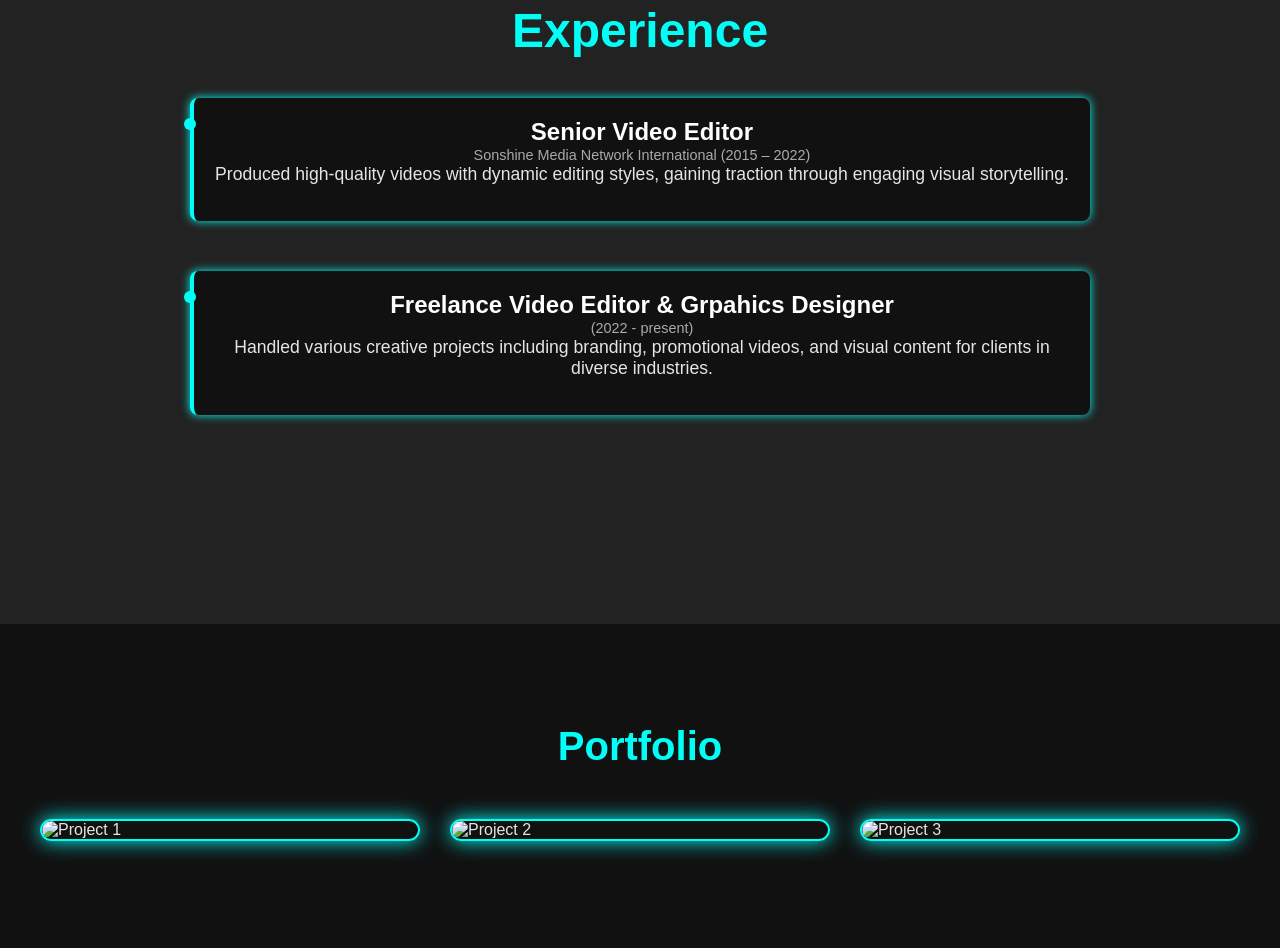
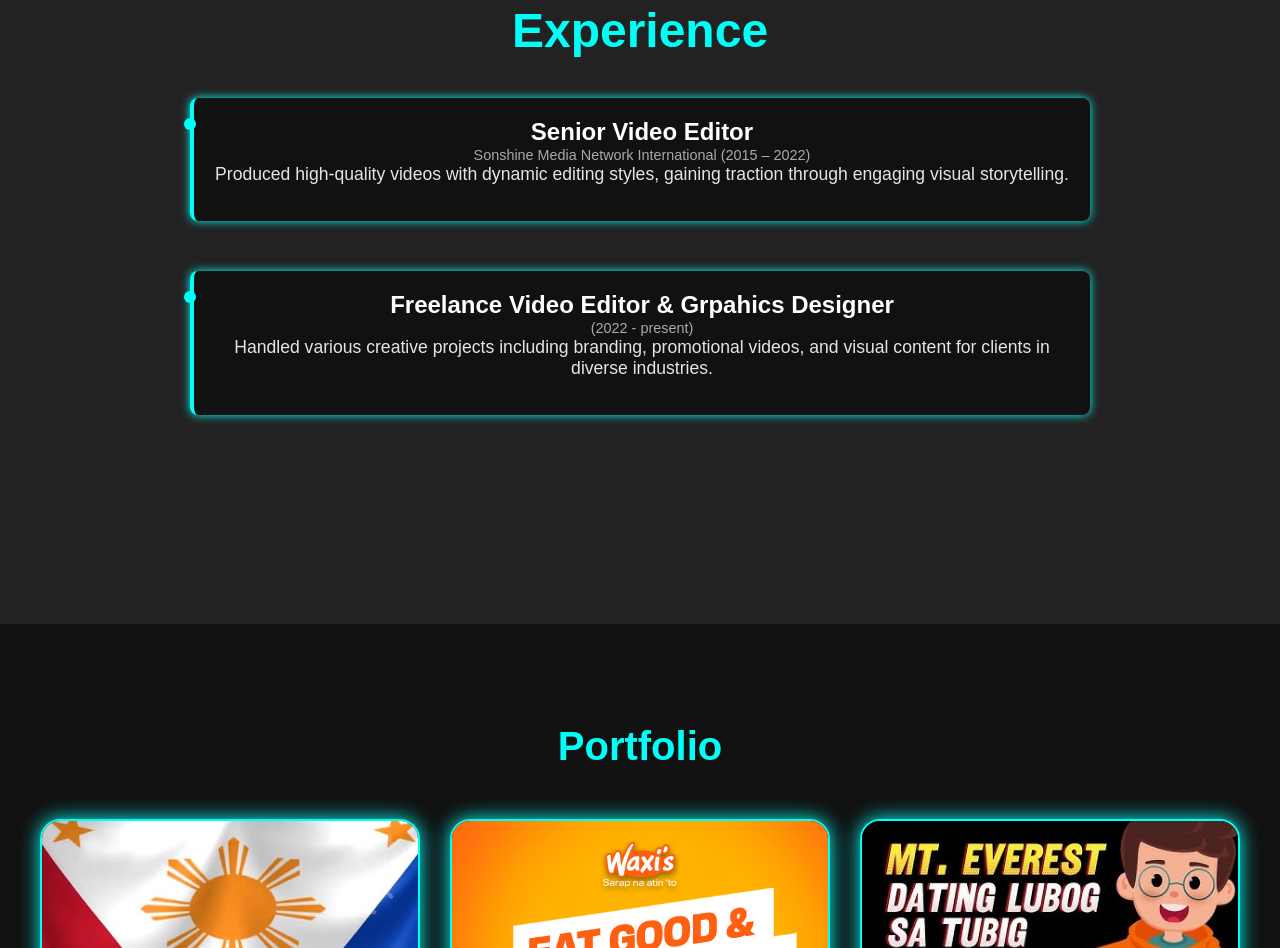
Before and after one commit to LuisPingul/WebsitePortfolioProject, a plain HTML site: page index.html in a window 1280 px wide. Shown: the part 1852-2800 px from the top of the page. Drawn offline with nearby package versions, Linux system fonts and the light colour scheme.

Commit message:
image redirected to assets

```diff
--- a/index.html
+++ b/index.html
@@ -36,7 +36,7 @@
             </header>
             <div class="container">
                  <div class="hero-pic">
-                    <img src="me AI.jpeg" alt="profile pic">
+                    <img src="/assets/me AI.jpeg" alt="profile pic">
                  </div>
                  <div class="hero-text">
                     <h1><span style="color: white;">Hi I'm </span>Luis Pingul</h1>
@@ -68,7 +68,7 @@
      <section class="section" id="about">
         <div class="about-container">
           <div class="about-pic">
-            <img src="me.jpg" alt="Luis Pingul">
+            <img src="assets/me.jpg" alt="Luis Pingul">
           </div>
           <div class="about-text">
             <h2>About Me</h2>
@@ -128,21 +128,21 @@
     <h2>Portfolio</h2>
     <div class="portfolio-grid">
       <a href="https://web.facebook.com/archlightmedia/reels/" class="portfolio-item" target="_blank">
-        <img src="Reels.jpg" alt="Project 1">
+        <img src="assets/Reels.jpg" alt="Project 1">
         <div class="portfolio-info">
           <h3>Video Editing Reel</h3>
           <p>Adobe Premiere Pro, After Effects</p>
         </div>
     </a>
       <a href="https://web.facebook.com/waxisdavao" class="portfolio-item">
-        <img src="eat-good-feel-good-SOCMED-posster.jpg" alt="Project 2">
+        <img src="assets/eat-good-feel-good-SOCMED-posster.jpg" alt="Project 2">
         <div class="portfolio-info">
           <h3>Poster Design</h3>
           <p>Photoshop, Illustrator</p>
         </div>
     </a>
       <a href="https://www.youtube.com/@ArchlightMedia2.0/videos" class="portfolio-item">
-        <img src="documentaries.jpg" alt="Project 3">
+        <img src="assets/documentaries.jpg" alt="Project 3">
         <div class="portfolio-info">
           <h3>Documentaries</h3>
           <p>Direction, Editing, Color Grading</p>
```
